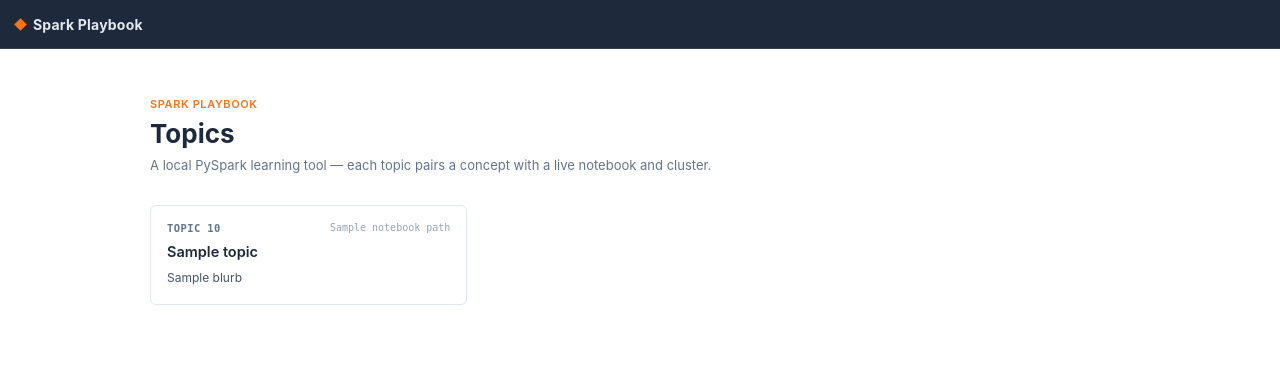
After one commit to hoanghaithanh/Spark-Playbook, a FastAPI app: template app/web/templates/topics_index.html in a window 1280 px wide. The commit adds this page. Shown: the top 384 px of the page. Run offline with FastAPI, Linux system fonts and the light colour scheme; the template is opened without the code that fills it: most values are stand-ins (such as "Sample title", 1, 10 or a date in 2020).

Commit message:
feat(topics-index): render real topics-index landing page from manifests (Fixes #26)
GET / now renders one card per content/*/manifest.yaml topic (id, title,
order, a blurb derived from concept.md's "What it is" section), sorted by
order, replacing the previous redirect-to-first-topic. Adding/removing/
reordering a topic folder needs zero code changes.

```diff
--- a/app/web/static/style.css
+++ b/app/web/static/style.css
@@ -633,6 +633,88 @@ table.stage-metrics td.spotlight {
   height: 100%;
 }
 
+/* ==========================================================================
+   Topics-index landing page (US-SH5, GET /) -- standalone page, same
+   standalone-full-HTML-document convention as shell.html.
+   ========================================================================== */
+.topics-index-body {
+  margin: 0;
+  background: #fff;
+  font-family: -apple-system, Segoe UI, Roboto, sans-serif;
+  color: #1e293b;
+}
+.topics-index-main {
+  max-width: 980px;
+  margin: 0 auto;
+  padding: 48px 32px 80px;
+}
+.topics-eyebrow {
+  font-size: 11px;
+  font-weight: 600;
+  letter-spacing: 0.6px;
+  color: #f97316;
+  margin-bottom: 6px;
+}
+.topics-title {
+  font-size: 26px;
+  font-weight: 700;
+  margin: 0 0 6px;
+  line-height: 1.3;
+}
+.topics-subhead {
+  font-size: 13px;
+  color: #64748b;
+  margin: 0 0 32px;
+}
+.topics-grid {
+  display: grid;
+  grid-template-columns: repeat(auto-fill, minmax(260px, 1fr));
+  gap: 14px;
+}
+.topic-card {
+  display: flex;
+  flex-direction: column;
+  gap: 8px;
+  padding: 16px;
+  border: 1px solid #e2e8f0;
+  border-radius: 6px;
+  background: #fff;
+  text-decoration: none;
+  color: inherit;
+}
+.topic-card:hover {
+  border-color: #f97316;
+  box-shadow: 0 2px 10px rgba(15, 23, 42, 0.08);
+}
+.topic-card-header {
+  display: flex;
+  align-items: center;
+  justify-content: space-between;
+}
+.topic-card-eyebrow {
+  font-family: monospace;
+  font-size: 10.5px;
+  font-weight: 600;
+  color: #64748b;
+  letter-spacing: 0.4px;
+  white-space: nowrap;
+}
+.topic-card-notebook {
+  font-family: monospace;
+  font-size: 10px;
+  color: #94a3b8;
+}
+.topic-card-title {
+  font-size: 14.5px;
+  font-weight: 600;
+  line-height: 1.35;
+}
+.topic-card-blurb {
+  font-size: 12px;
+  line-height: 1.55;
+  color: #475569;
+}
+
 @keyframes pv-pulse {
   0%,
   100% {
--- /dev/null
+++ b/app/web/templates/topics_index.html
@@ -0,0 +1,42 @@
+<!DOCTYPE html>
+<html lang="en">
+<head>
+  <meta charset="UTF-8" />
+  <meta name="viewport" content="width=device-width, initial-scale=1.0" />
+  <title>Topics — Spark Playbook</title>
+  <link rel="stylesheet" href="/static/style.css" />
+</head>
+<body class="topics-index-body">
+
+  {# Standalone-page top bar (no current topic on the landing page, so
+     fragments/_top_bar.html -- which requires `topic`/`all_topics` for its
+     breadcrumb dropdown and cluster state pill -- doesn't apply here; this
+     just reuses the same look). #}
+  <div class="top-bar">
+    <div class="top-bar-brand">
+      <span class="brand-mark"></span>
+      <span class="brand-name">Spark Playbook</span>
+    </div>
+  </div>
+
+  <main class="topics-index-main">
+    <div class="topics-eyebrow">SPARK PLAYBOOK</div>
+    <h1 class="topics-title">Topics</h1>
+    <p class="topics-subhead">A local PySpark learning tool — each topic pairs a concept with a live notebook and cluster.</p>
+
+    <div class="topics-grid">
+      {% for topic in topics %}
+      <a href="/topics/{{ topic.id }}" class="topic-card">
+        <div class="topic-card-header">
+          <span class="topic-card-eyebrow">TOPIC {{ '%02d' | format(topic.order) }}</span>
+          <span class="topic-card-notebook">{{ topic.notebook_path.name }}</span>
+        </div>
+        <div class="topic-card-title">{{ topic.title }}</div>
+        <div class="topic-card-blurb">{{ topic.blurb() }}</div>
+      </a>
+      {% endfor %}
+    </div>
+  </main>
+
+</body>
+</html>
```
Also changed, not shown: app/topics/loader.py (+49 -0 lines), app/web/routes/topics.py (+7 -6 lines), tests/unit/test_routes.py (+57 -4 lines), tests/unit/test_topics_loader.py (+103 -0 lines).
